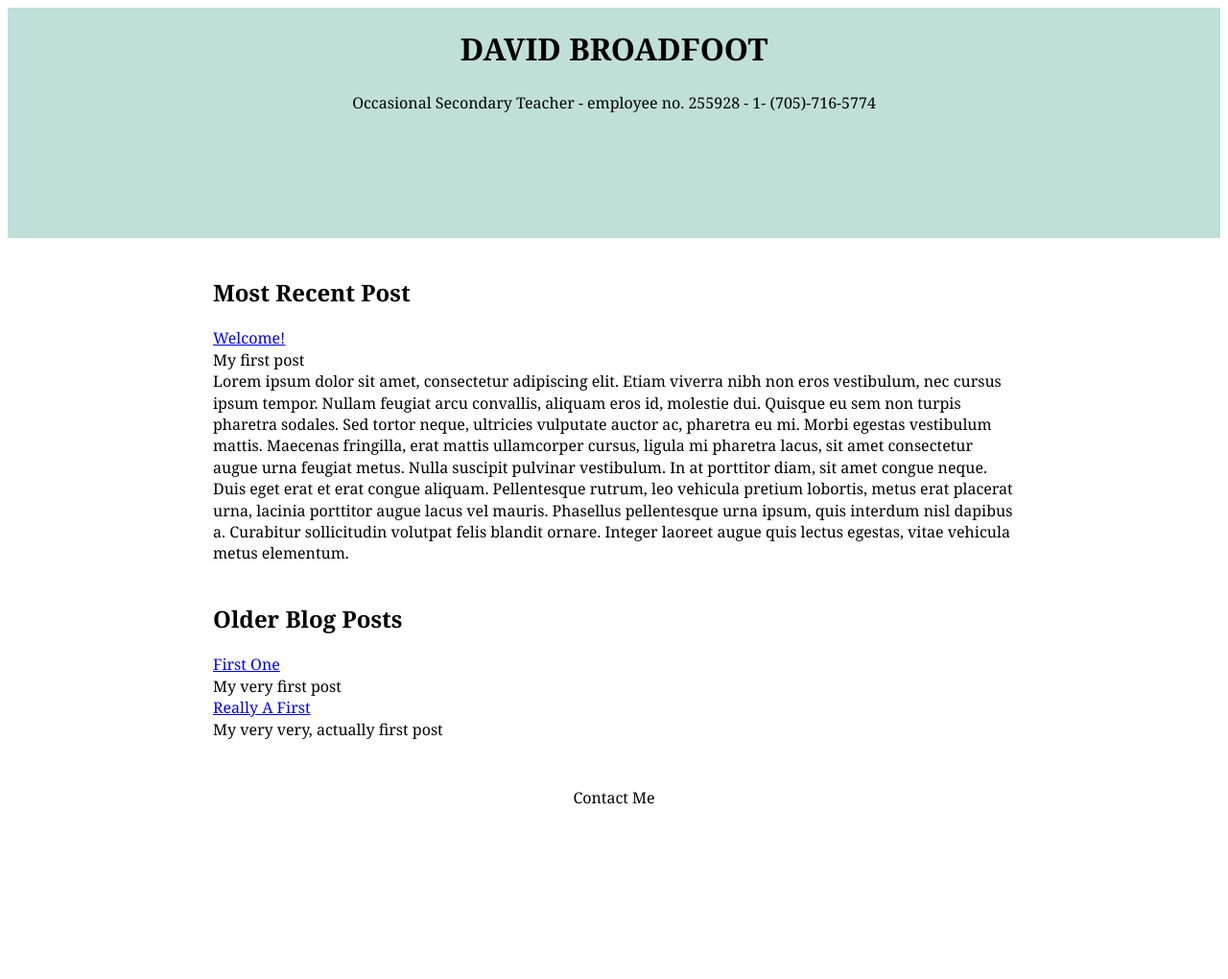
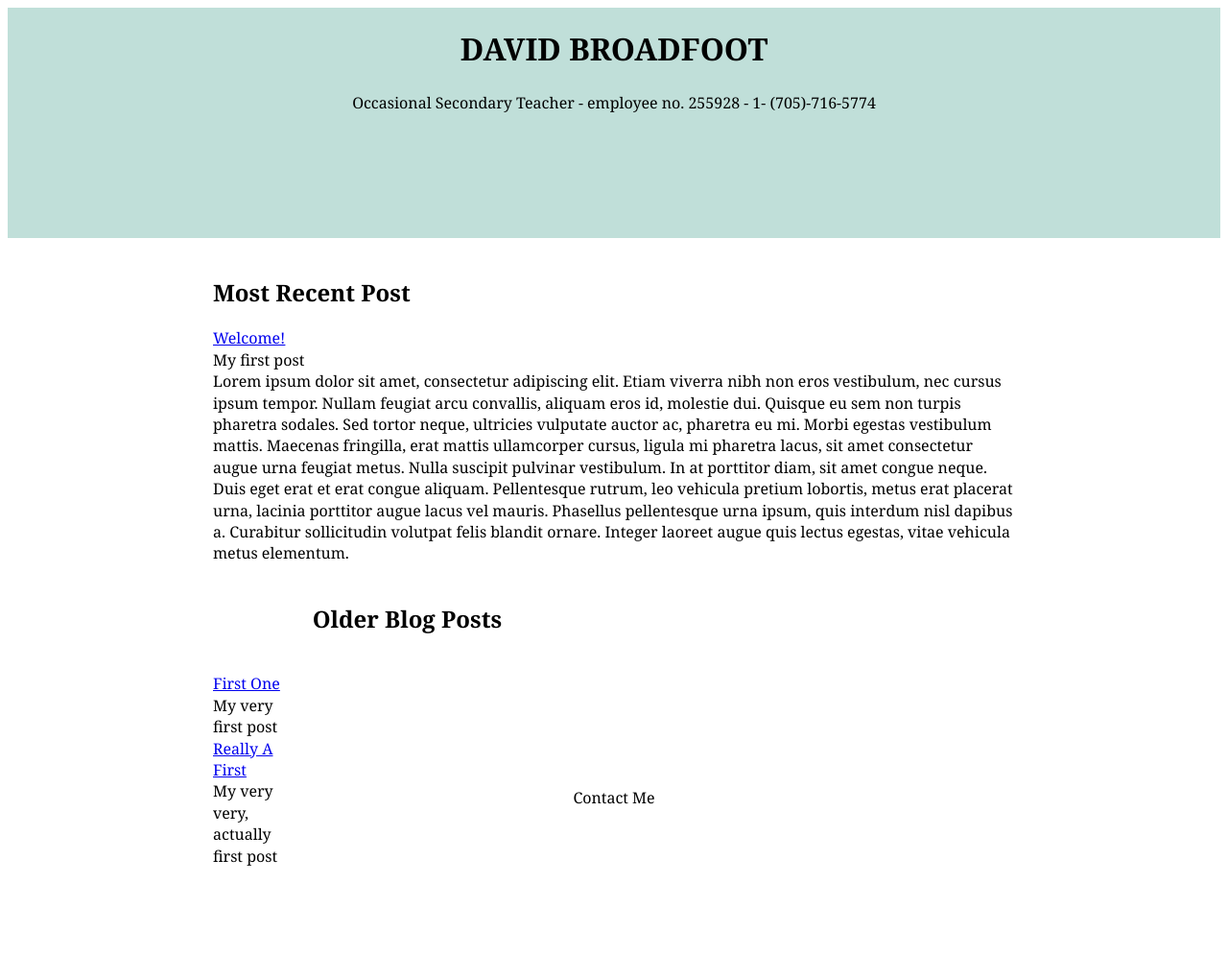
Before and after one commit to davidbroadfoot/site, a Jekyll site: the page built from index.html, in a window 1280 px wide. Shown: the whole page at 96% size. Built offline with Jekyll 4.4.1, drawn with Linux system fonts in a browser that asks for light colours.

Commit message:
added h2 in weird spot

```diff
--- a/assets/css/common.css
+++ b/assets/css/common.css
@@ -60,8 +60,19 @@ grid-column: 2 / 6;
 .older-posts {
 
 grid-column: 2 / 5;
+display: grid;
+grid-template-columns: inherit;
+grid-gap: inherit;
+
+h2 {
+  grid-column: 2 / 8;
 
 }
+
+
+}
+
+
 
 .footer {
   grid-column: 1 / 7;
```
